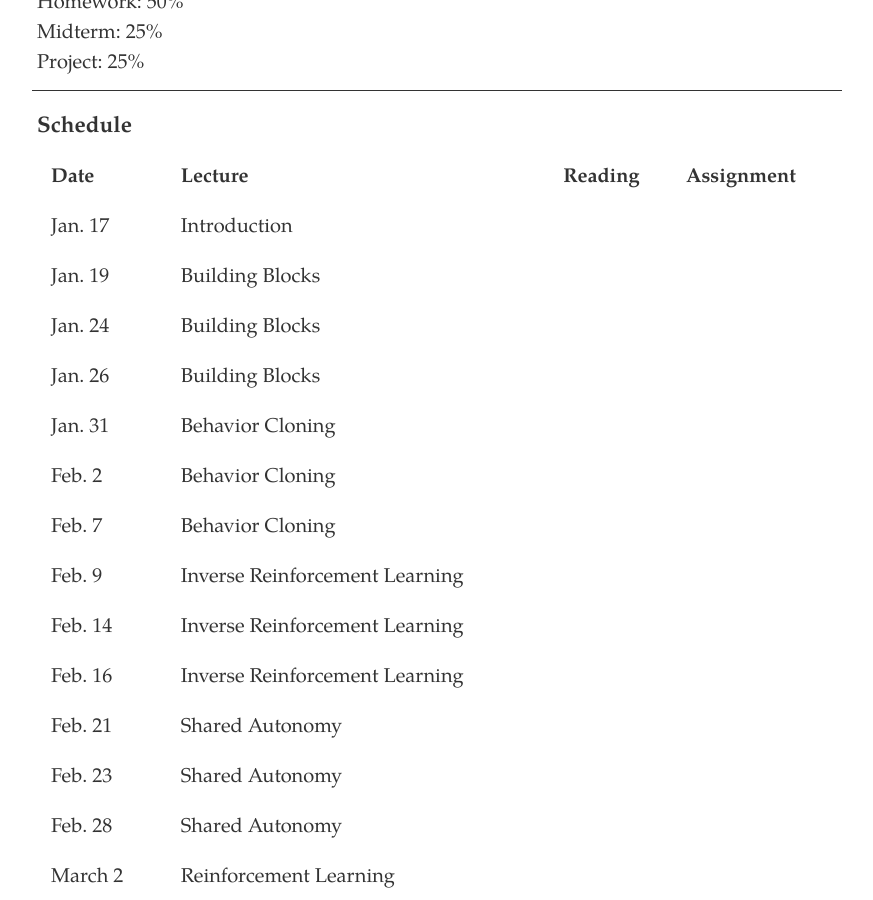
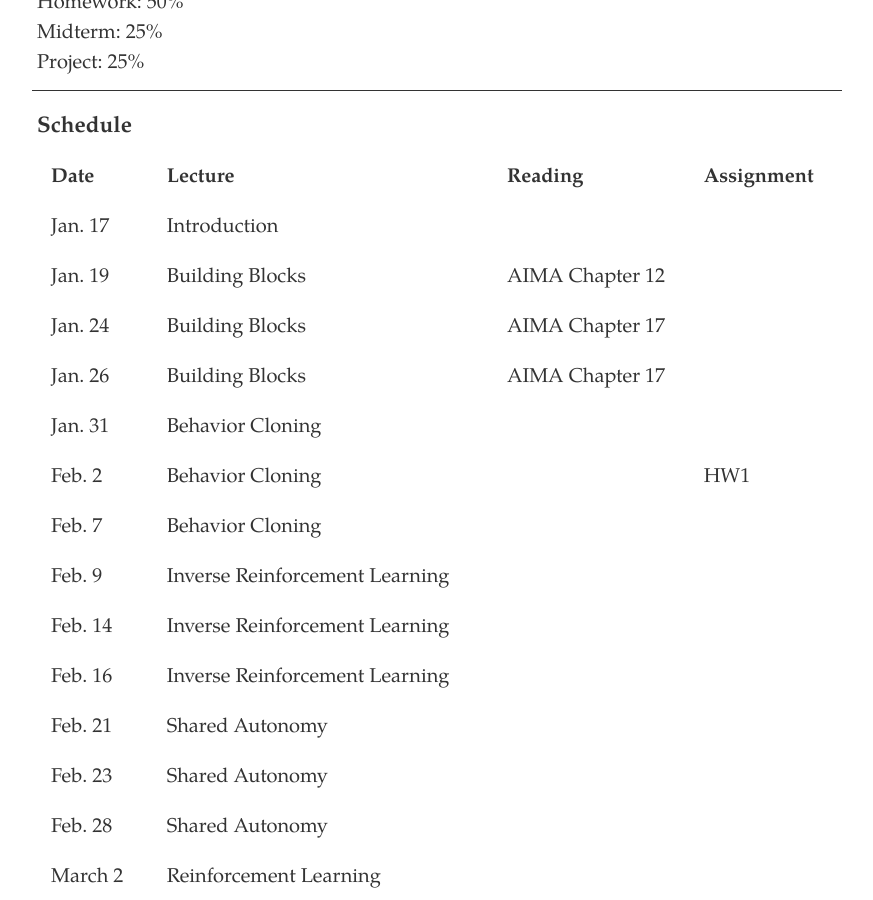
Before and after one commit to dylan-losey/dylan-losey.github.io, a Jekyll site: the page built from me5824-spring23.html, in a window 1280 px wide and 900 px high, scrolled down 1724 px. Shown: the whole window, without its empty margins (203-1076 px from the left). Built offline with Jekyll 4.4.1, drawn with Linux system fonts in a browser that asks for light colours; nearby versions of some CDN libraries.

Commit message:
schedule

```diff
--- a/me5824-spring23.html
+++ b/me5824-spring23.html
@@ -142,19 +142,19 @@ tags: me5824-spring2023
     <tr>
       <td>Jan. 19</td>
       <td>Building Blocks</td>
-      <td></td>
+      <td>AIMA Chapter 12</td>
       <td></td>
     </tr>
     <tr>
       <td>Jan. 24</td>
       <td>Building Blocks</td>
-      <td></td>
+      <td>AIMA Chapter 17</td>
       <td></td>
     </tr>
     <tr>
       <td>Jan. 26</td>
       <td>Building Blocks</td>
-      <td></td>
+      <td>AIMA Chapter 17</td>
       <td></td>
     </tr>
     <tr>
@@ -167,7 +167,7 @@ tags: me5824-spring2023
       <td>Feb. 2</td>
       <td>Behavior Cloning</td>
       <td></td>
-      <td></td>
+      <td>HW1</td>
     </tr>
     <tr>
       <td>Feb. 7</td>
```
